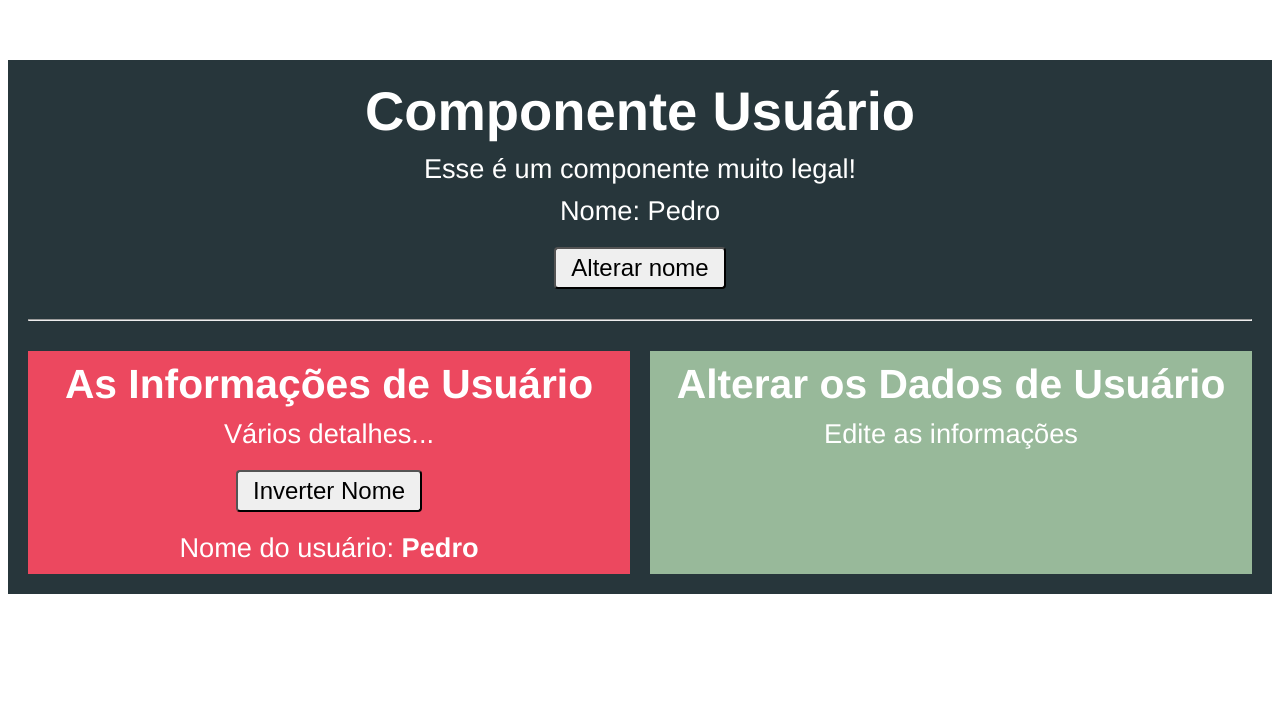
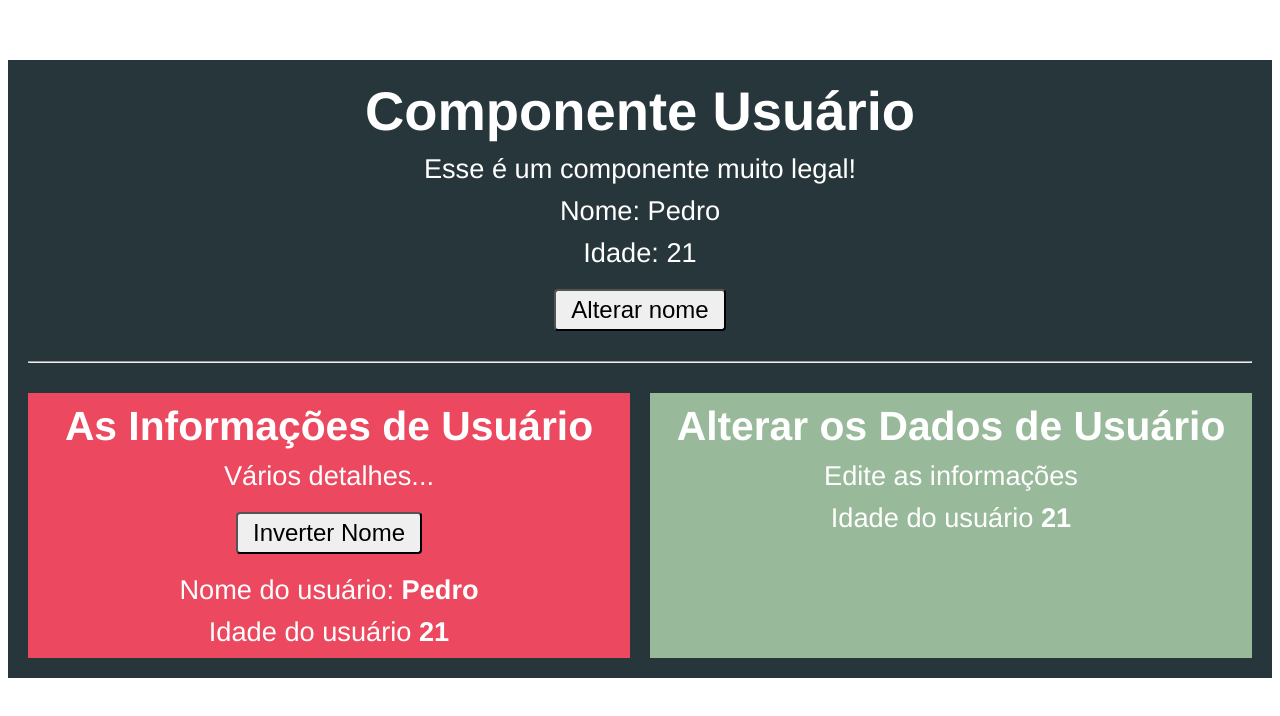
Before and after one commit to CastroFilipe/Curso-Vue-JS-2-O-Guia-Completo, a Vue app in the folder secao-8-comunicacao-componentes/comunicacao/: page / in a window 1280 px wide. Shown: the top 716 px of the page. Built offline with nearby package versions, Linux system fonts and the light colour scheme.

Commit message:
propriedade idade

```diff
--- a/secao-8-comunicacao-componentes/comunicacao/src/components/Usuario.vue
+++ b/secao-8-comunicacao-componentes/comunicacao/src/components/Usuario.vue
@@ -2,15 +2,16 @@
     <div class="container">
         <h1>Componente Usuário</h1>
         <p>Esse é um componente muito legal!</p>
-        <p>Nome: {{nome}}</p>
+        <p>Nome: {{ nome }}</p>
+        <p>Idade: {{ idade }}</p>
         <button @click="alterarNome">Alterar nome</button>
         <hr>
         <div class="componentes">
+            <!--nomeInverteu indica um evento personalizado criado no componente UsuarioInfo.vue-->
             <app-usuario-info
-                v-bind:nome="nome"
-                @nomeInverteu="nome = $event"
-            /><!--nomeInverteu indica um evento personalizado criado no componente UsuarioInfo.vue-->
-            <app-usuario-editar />
+                v-bind:nome="nome" @nomeInverteu="nome = $event" :idade="idade"
+            />
+            <app-usuario-editar :idade="idade"/>
         </div>
     </div>
 </template>
@@ -23,7 +24,8 @@ export default {
     components: { AppUsuarioInfo, AppUsuarioEditar },
     data() {
         return {
-            nome: 'Pedro'
+            nome: 'Pedro',
+            idade: 21
         }
     },
     methods: {
--- a/secao-8-comunicacao-componentes/comunicacao/src/components/UsuarioEditar.vue
+++ b/secao-8-comunicacao-componentes/comunicacao/src/components/UsuarioEditar.vue
@@ -2,12 +2,15 @@
     <div class="componente">
         <h2>Alterar os Dados de Usuário</h2>
         <p>Edite as informações</p>
+        <p>Idade do usuário <strong>{{idade}}</strong></p>
     </div>
 </template>
 
 <script>
 export default {
-
+    props: {
+        idade: Number
+    }
 }
 </script>
 
--- a/secao-8-comunicacao-componentes/comunicacao/src/components/UsuarioInfo.vue
+++ b/secao-8-comunicacao-componentes/comunicacao/src/components/UsuarioInfo.vue
@@ -4,14 +4,17 @@
         <p>Vários detalhes...</p>
         <button @click="inverterNome">Inverter Nome</button>
         <p>Nome do usuário: <strong>{{ nome }}</strong></p>
+        <p>Idade do usuário <strong>{{idade}}</strong></p>
     </div>
 </template>
 
 <script>
 export default {
-    props: {
-        nome: String //define o nome e o tipo de uma propriedade. Fará a validação de tipos na passagem do parametro vindo de Usuario.vue
-    }, //define a propriedade que será aceita na tag referente a esse componente.
+    props: {//define as propriedades que serão aceitas na tag referente a esse componente.
+        //define o nome e o tipo de uma propriedade. Fará a validação de tipos na passagem do parametro vindo de Usuario.vue
+        nome: String,
+        idade: Number
+    },
     methods: {
         inverterNome(){
             this.nome = this.nome.split('').reverse().join('')
```
